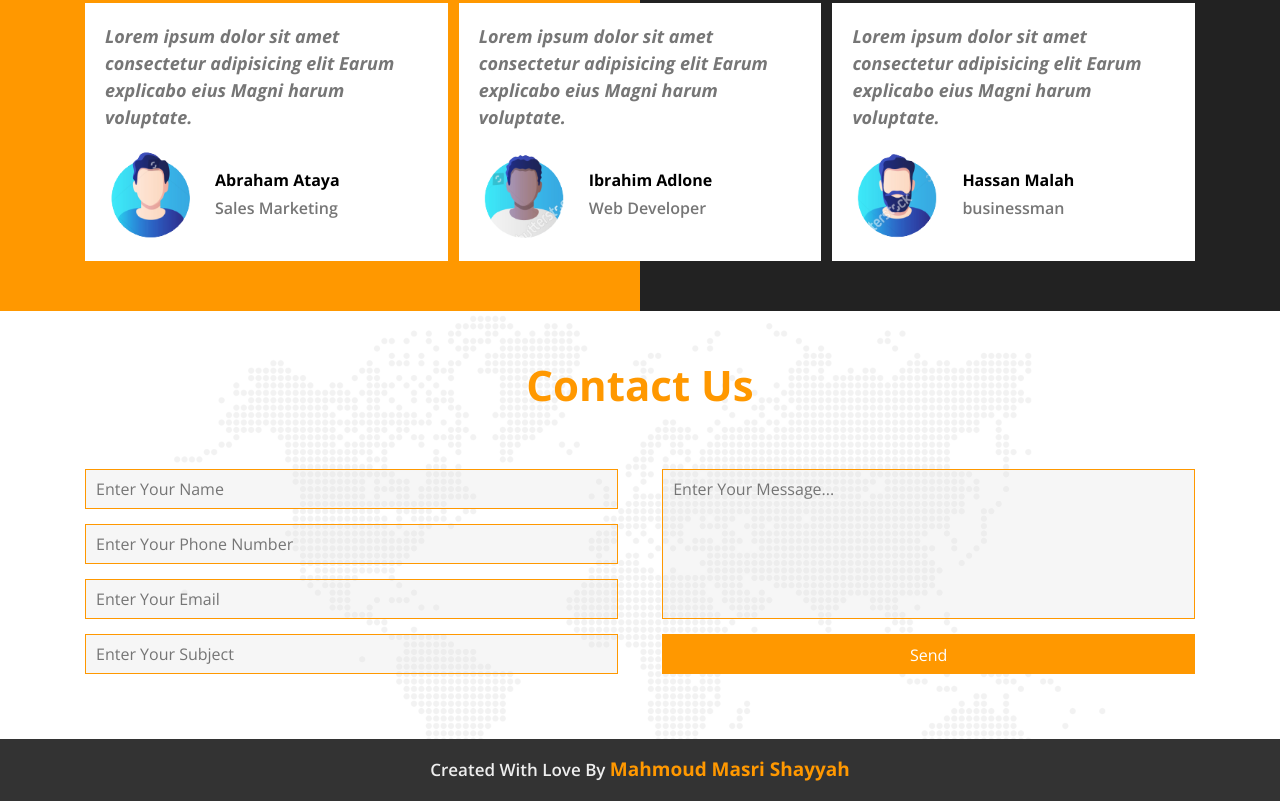
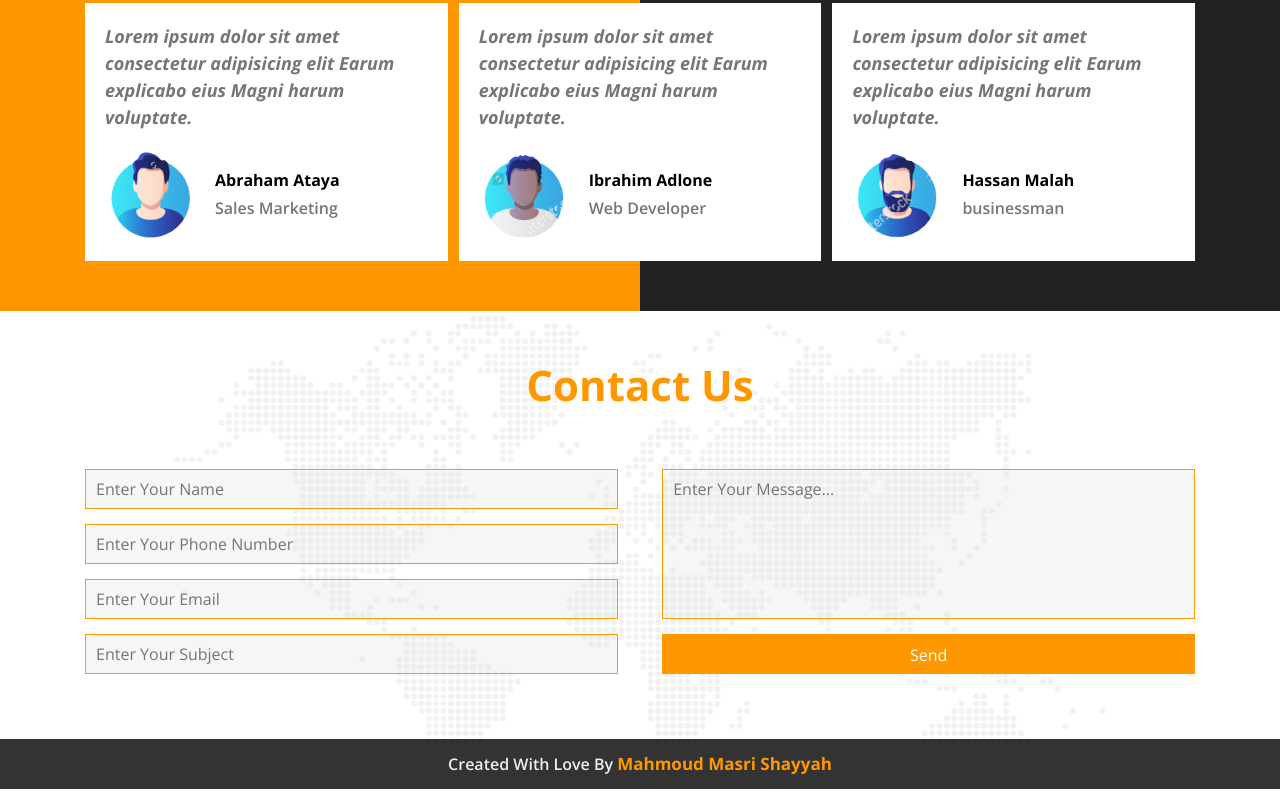
Before and after one commit to Mahmoud-ms1996/Landing-Page-HTML-CSS-JavaScript-1, a plain HTML site: page index.html in a window 1280 px wide. Shown: the part 5072-5873 px from the top of the page. Drawn offline with nearby package versions, Linux system fonts and the light colour scheme.

Commit message:
Update style.css

```diff
--- a/css/style.css
+++ b/css/style.css
@@ -968,14 +968,14 @@ body{
 .footer{
     background-color: #333;
     color: #EEE;
-    padding: 20px;
+    padding: 15px;
     text-align: center;
     font-weight: 600;
-    font-size: 17px;
+    font-size: 16px;
 }
 .footer span{
     font-weight: bold;
-    font-size: 19px;
+    font-size: 17px;
     color: var(--main-color);
     transition: var(--main-transition);
 }
```
